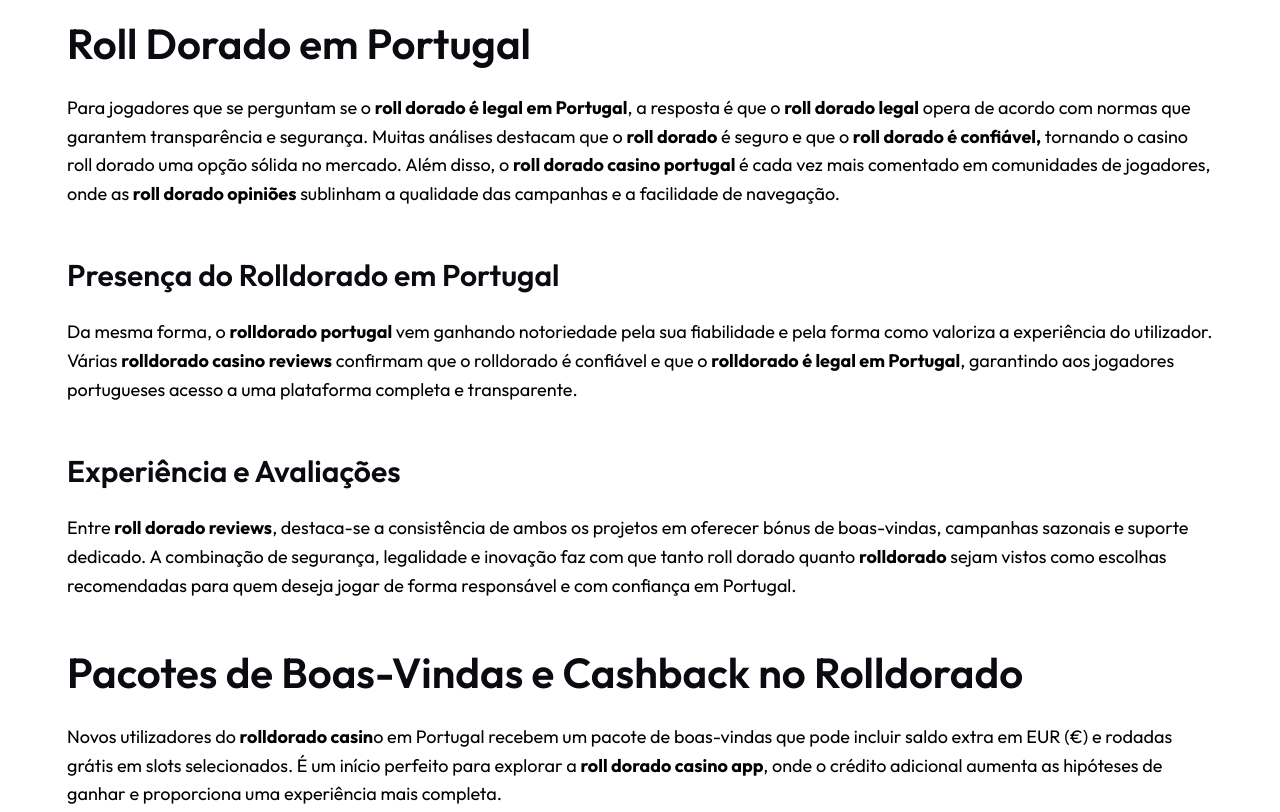
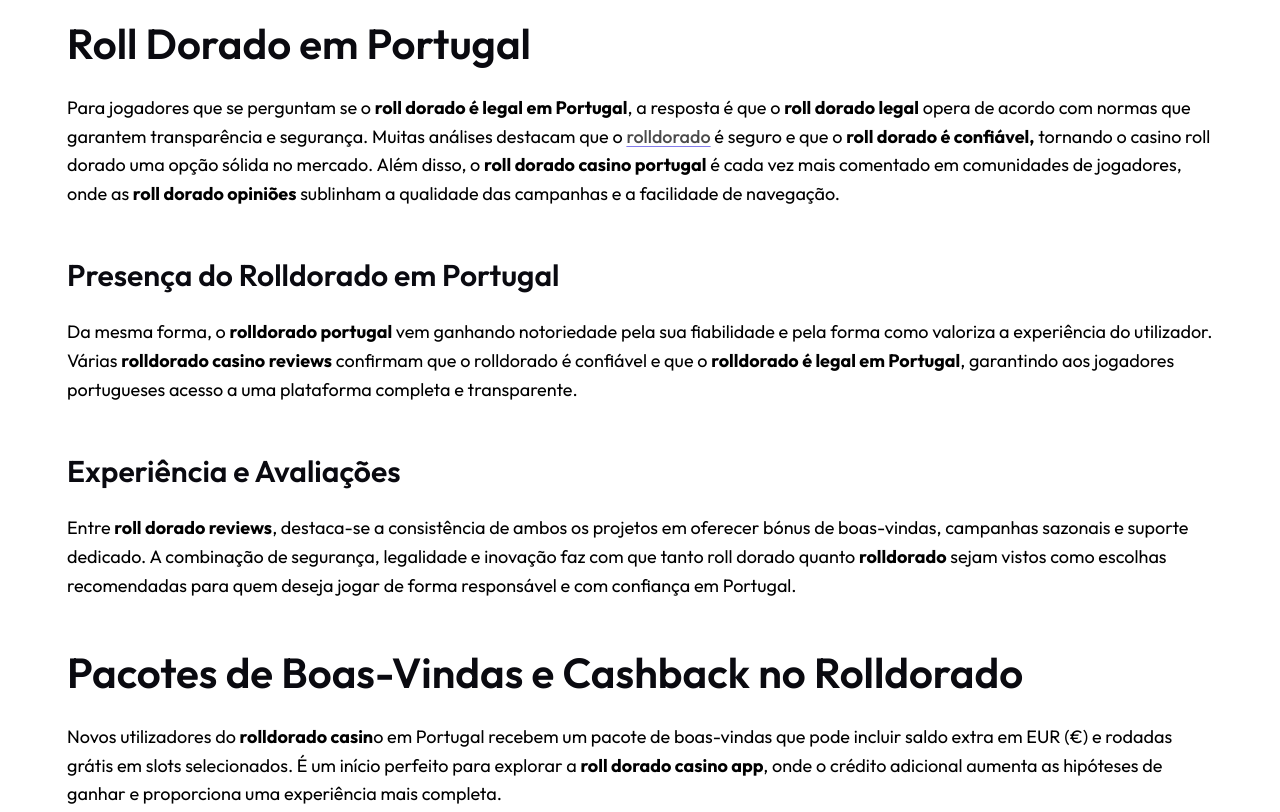
Before and after one commit to fcb-81/rolldoradobonus.pt, a plain HTML site: page index.html in a window 1280 px wide. Shown: the part 1161-1973 px from the top of the page. Drawn offline with Linux system fonts and the light colour scheme.

Commit message:
Update index.html

```diff
--- a/index.html
+++ b/index.html
@@ -235,7 +235,7 @@ promoções exclusivas, jogos variados e bónus atrativos.</p>
 <p>Para jogadores que se perguntam se o <strong>roll dorado é legal</strong> <strong>em
 Portugal</strong>, a resposta é que o <strong>roll dorado legal</strong> opera de acordo com
 normas que garantem transparência e segurança. Muitas análises destacam
-que o <strong>roll dorado</strong> é seguro e que o <strong>roll dorado é confiável,</strong>
+que o <strong><a href="https://roll-dorado.pl" title="rolldorado">rolldorado</a></strong> é seguro e que o <strong>roll dorado é confiável,</strong>
 tornando o casino roll dorado uma opção sólida no mercado. Além disso, o
 <strong>roll dorado casino portugal</strong> é cada vez mais comentado em comunidades
 de jogadores, onde as <strong>roll dorado opiniões</strong> sublinham a qualidade das
```
